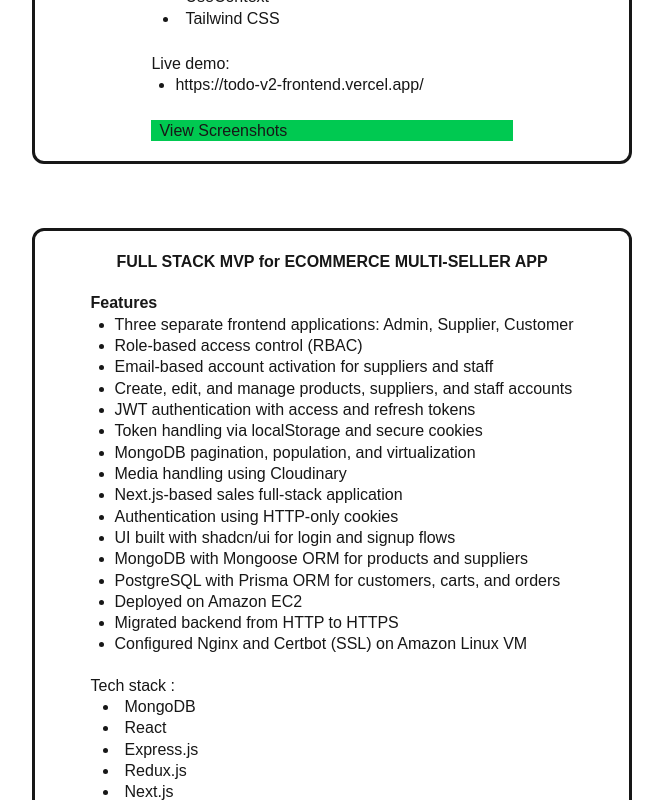
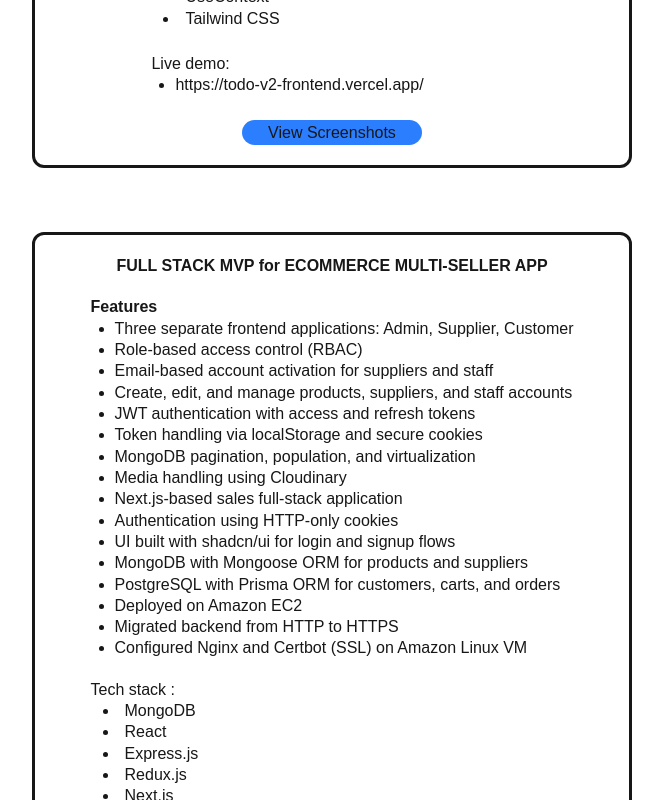
Before and after one commit to anmolguptanpj/myporfolio, a Next.js app: page / in a window 1280 px wide. Shown: the part 1120-1920 px from the top of the page, without its empty margins (308-971 px from the left). Built offline with nearby package versions, Linux system fonts and the light colour scheme.

Commit message:
last push

```diff
--- a/app/page.tsx
+++ b/app/page.tsx
@@ -18,6 +18,9 @@
 
 
 export default function Home() {
+
+
+
    const portfolio = {
     name:"Anmol Gupta",
     education: "BCA First Semester running",
@@ -132,7 +135,7 @@
       <ul className=" list-disc  list-inside ">{(p["Tech Stack"]).map((l)=>(<li className="pl-3" key={l}>{l}</li>))}</ul></div>
       <p className="mt-6">Live demo:</p>
      <div className="flex flex-col"><ul className="pl-6 list-disc">{(p["Live Demo"]).map((k)=>(<Link className="hover:underline" href={k} key={k}><li>{k}</li></Link>))}</ul></div>
-     <div  className=" mt-6 flex flex-col" ><Link  className="px-2 bg-green-500 hover:bg-blue-500" href={p["View Image"]}>View Screenshots</Link></div>
+     <div  className=" mt-6 w-full  flex flex-row justify-center" ><Link  className="px-1 py-0.5 rounded-2xl w-45 text-center bg-blue-500 focus:bg-green-500 hover:bg-green-500" href={p["View Image"]}>View Screenshots</Link></div>
      </div>
 
      </div>
```
